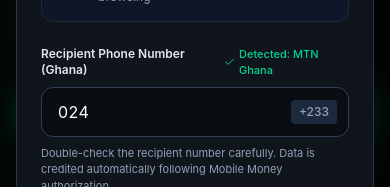
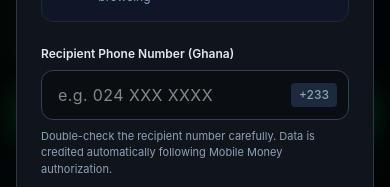
Before and after one commit to MysteryOrganization173/MYSTERY-HUB, a React (Vite) app: page / in a window 390 px wide. Both pictures are taken after a click on the button "Buy Now". Shown: the part 254-441 px from the top of the page. Built offline with nearby package versions, Linux system fonts and the light colour scheme; no server answers.

Commit message:
fix: prepopulate checkout phone number with user profile

```diff
--- a/src/components/checkout/CheckoutModal.tsx
+++ b/src/components/checkout/CheckoutModal.tsx
@@ -16,10 +16,10 @@
 
   useEffect(() => {
     if (checkoutBundle) {
-      setPhone((prev) => prev || '024 ');
+      setPhone((prev) => prev || user?.phone || '');
       setPhoneError('');
     }
-  }, [checkoutBundle]);
+  }, [checkoutBundle, user?.phone]);
 
   useEffect(() => {
     const net = detectGhanaNetwork(phone);
```
